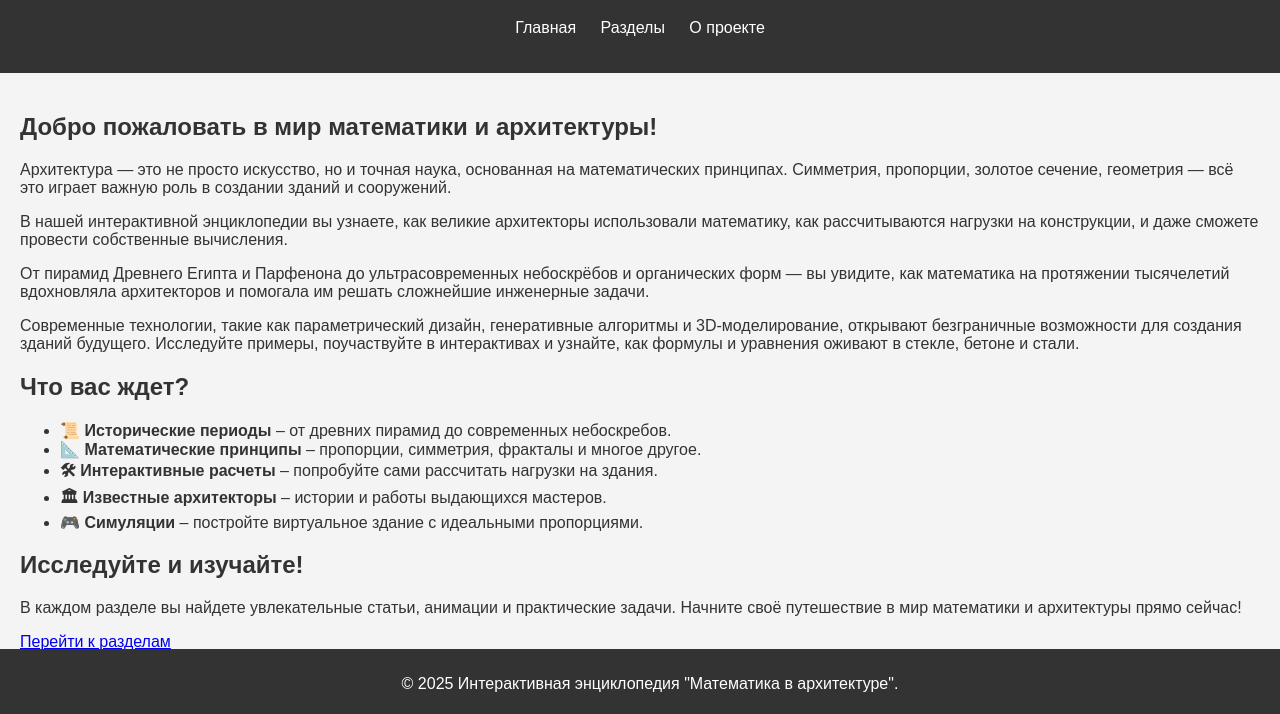
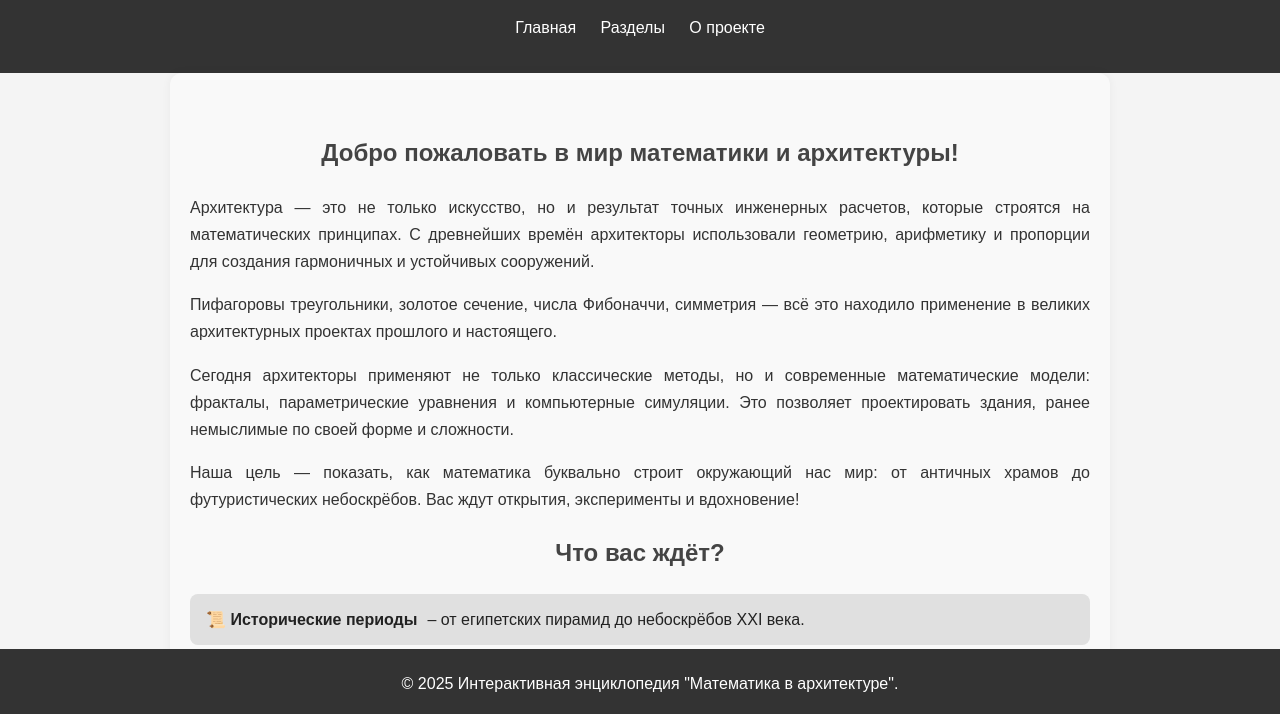
Before and after one commit to ArtyomMedved/vadim-sites, a website: page index.html in a window 1280 px wide. Shown: the part 81-795 px from the top of the page. Drawn offline with Linux system fonts and the light colour scheme.

Commit message:
update 1

```diff
--- a/index.html
+++ b/index.html
@@ -1,11 +1,77 @@
 <!DOCTYPE html>
 <html lang="ru">
   <head>
-    <meta charset="UTF-8">
-    <meta name="viewport" content="width=device-width, initial-scale=1.0">
+    <meta charset="UTF-8" />
+    <meta name="viewport" content="width=device-width, initial-scale=1.0" />
     <title>Математика в архитектуре</title>
-    <link rel="stylesheet" href="assets/css/styles.css">
+    <link rel="stylesheet" href="assets/css/styles.css" />
   </head>
+  <style>
+    main {
+      max-width: 900px;
+      margin: 0 auto;
+      padding: 40px 20px;
+      font-family: "Montserrat", sans-serif;
+      line-height: 1.7;
+      color: #333;
+      background-color: #f9f9f9;
+      border-radius: 12px;
+      box-shadow: 0 0 10px rgba(0, 0, 0, 0.05);
+    }
+
+    h2 {
+      text-align: center;
+      color: #444;
+      margin-bottom: 20px;
+    }
+
+    .intro p,
+    .explore p {
+      text-align: justify;
+      margin-bottom: 15px;
+    }
+
+    .features ul {
+      list-style: none;
+      padding: 0;
+    }
+
+    .features li {
+      background: #e0e0e0;
+      margin: 10px 0;
+      padding: 12px 16px;
+      border-radius: 8px;
+      font-weight: 500;
+      display: flex;
+      align-items: center;
+      gap: 10px;
+      color: #222;
+    }
+
+    .explore-btn {
+      display: block;
+      width: fit-content;
+      margin: 25px auto;
+      padding: 12px 24px;
+      background-color: #555;
+      color: #fff;
+      text-decoration: none;
+      font-weight: bold;
+      border-radius: 8px;
+      transition: background-color 0.3s;
+    }
+
+    .explore-btn:hover {
+      background-color: #333;
+    }
+
+    @media (max-width: 600px) {
+      main {
+        padding: 20px 10px;
+      }
+    }
+  </style>
+
   <body>
     <header>
       <h1>Интерактивная энциклопедия: Математика в архитектуре</h1>
@@ -22,41 +88,66 @@
       <section class="intro">
         <h2>Добро пожаловать в мир математики и архитектуры!</h2>
         <p>
-                Архитектура — это не просто искусство, но и точная наука, основанная на математических принципах.
-                Симметрия, пропорции, золотое сечение, геометрия — всё это играет важную роль в создании зданий и сооружений.
+          Архитектура — это не только искусство, но и результат точных
+          инженерных расчетов, которые строятся на математических принципах. С
+          древнейших времён архитекторы использовали геометрию, арифметику и
+          пропорции для создания гармоничных и устойчивых сооружений.
         </p>
         <p>
-                В нашей интерактивной энциклопедии вы узнаете, как великие архитекторы использовали математику,
-                как рассчитываются нагрузки на конструкции, и даже сможете провести собственные вычисления.
+          Пифагоровы треугольники, золотое сечение, числа Фибоначчи, симметрия —
+          всё это находило применение в великих архитектурных проектах прошлого
+          и настоящего.
         </p>
         <p>
-                От пирамид Древнего Египта и Парфенона до ультрасовременных небоскрёбов и органических форм —
-                вы увидите, как математика на протяжении тысячелетий вдохновляла архитекторов и помогала им
-                решать сложнейшие инженерные задачи.
+          Сегодня архитекторы применяют не только классические методы, но и
+          современные математические модели: фракталы, параметрические уравнения
+          и компьютерные симуляции. Это позволяет проектировать здания, ранее
+          немыслимые по своей форме и сложности.
         </p>
         <p>
-                Современные технологии, такие как параметрический дизайн, генеративные алгоритмы и 3D-моделирование,
-                открывают безграничные возможности для создания зданий будущего. Исследуйте примеры, поучаствуйте
-                в интерактивах и узнайте, как формулы и уравнения оживают в стекле, бетоне и стали.
+          Наша цель — показать, как математика буквально строит окружающий нас
+          мир: от античных храмов до футуристических небоскрёбов. Вас ждут
+          открытия, эксперименты и вдохновение!
         </p>
       </section>
 
       <section class="features">
-            <h2>Что вас ждет?</h2>
+        <h2>Что вас ждёт?</h2>
         <ul>
-                <li><strong>📜 Исторические периоды</strong> – от древних пирамид до современных небоскребов.</li>
-                <li><strong>📐 Математические принципы</strong> – пропорции, симметрия, фракталы и многое другое.</li>
-                <li><strong>🛠 Интерактивные расчеты</strong> – попробуйте сами рассчитать нагрузки на здания.</li>
-                <li><strong>🏛 Известные архитекторы</strong> – истории и работы выдающихся мастеров.</li>
-                <li><strong>🎮 Симуляции</strong> – постройте виртуальное здание с идеальными пропорциями.</li>
+          <li>
+            <strong>📜 Исторические периоды</strong> – от египетских пирамид до
+            небоскрёбов XXI века.
+          </li>
+          <li>
+            <strong>📐 Математические принципы</strong> – золотое сечение,
+            фракталы, пропорции и симметрия.
+          </li>
+          <li>
+            <strong>🛠 Интерактивные расчёты</strong> – рассчитайте нагрузки,
+            углы и площади прямо на сайте.
+          </li>
+          <li>
+            <strong>🏛 Великие архитекторы</strong> – биографии, стили и
+            математические идеи мастеров.
+          </li>
+          <li>
+            <strong>🎮 Симуляции</strong> – создайте собственное здание с
+            идеальными параметрами.
+          </li>
         </ul>
       </section>
 
       <section class="explore">
         <h2>Исследуйте и изучайте!</h2>
         <p>
-                В каждом разделе вы найдете увлекательные статьи, анимации и практические задачи.
-                Начните своё путешествие в мир математики и архитектуры прямо сейчас!
+          Каждый раздел нашей энциклопедии содержит материалы, которые делают
+          математику живой: анимации, визуализации, практические задания и
+          увлекательные исторические факты.
+        </p>
+        <p>
+          Погрузитесь в мир, где формулы становятся фундаментами зданий, а
+          уравнения — куполами соборов. Сделайте первый шаг к пониманию красоты,
+          скрытой в числах!
         </p>
         <a href="topics.html" class="explore-btn">Перейти к разделам</a>
       </section>
```
Lines whose indentation alone changed are shown as unchanged.
